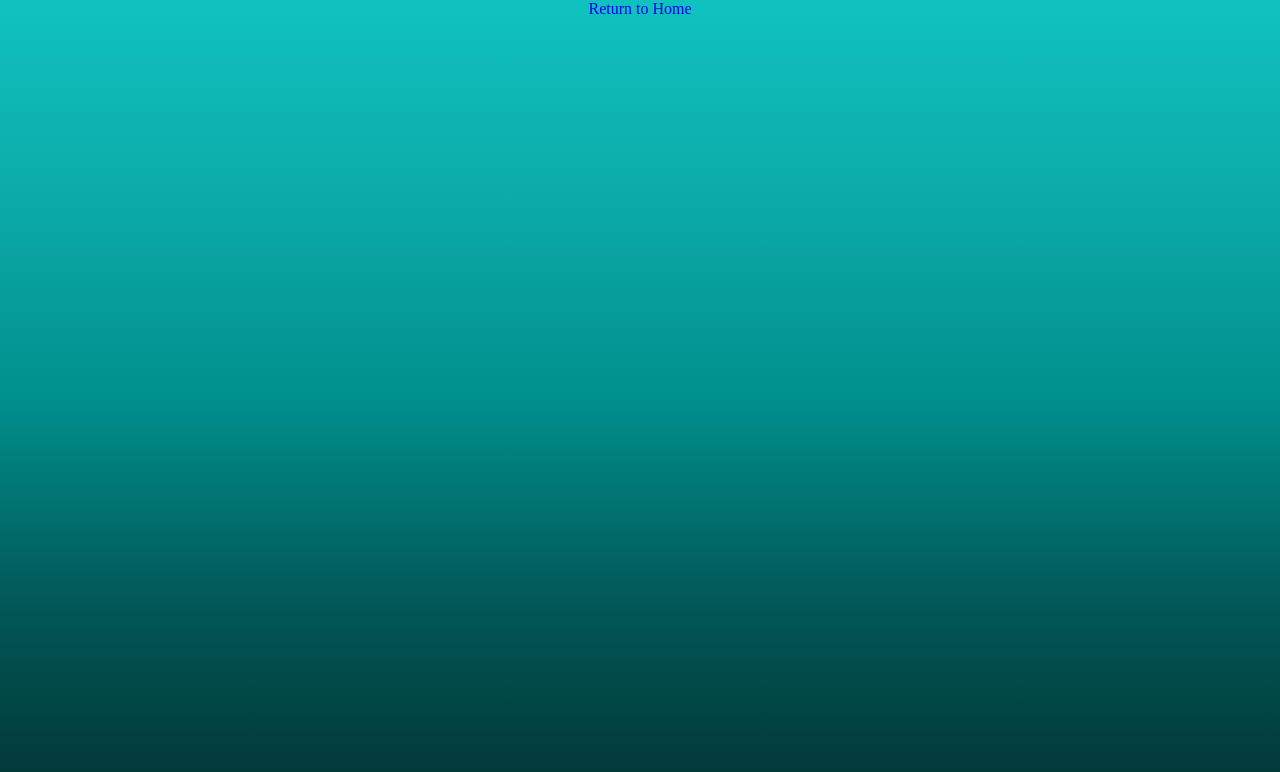
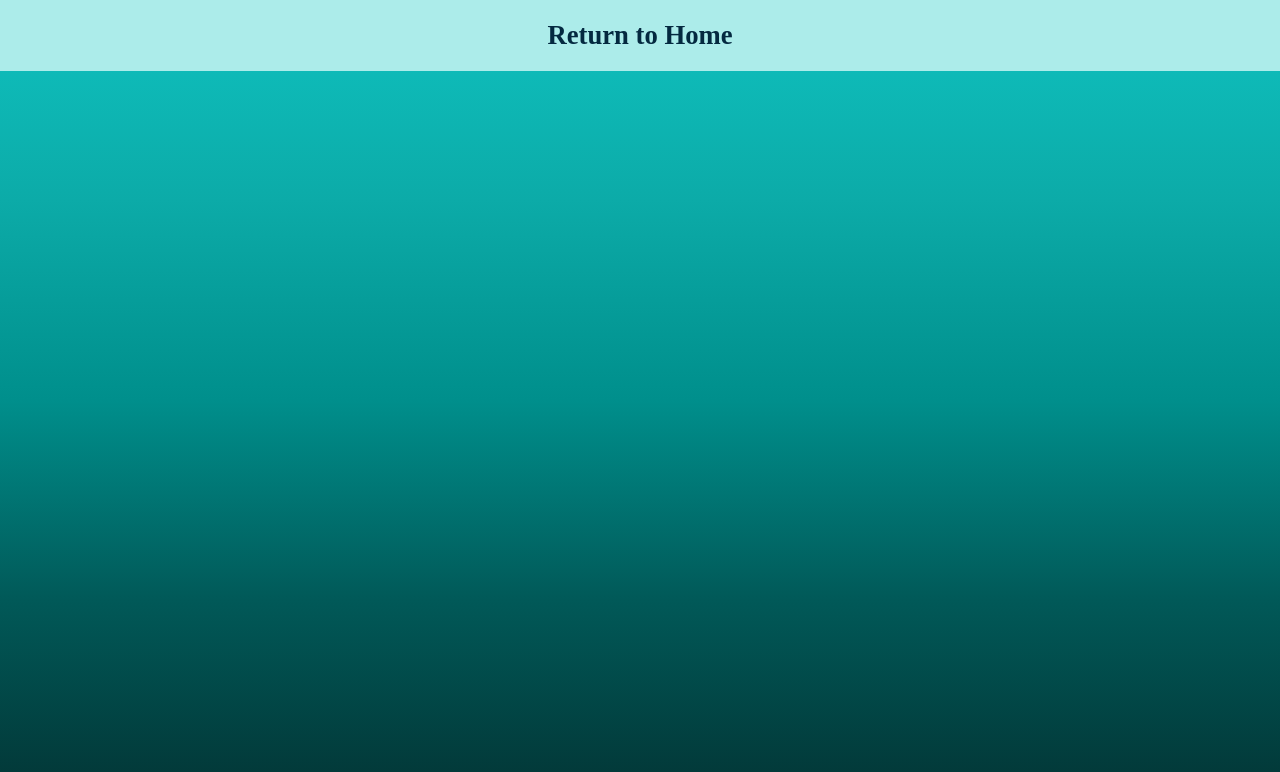
Before and after one commit to Julian-1301/tests, a website: page projects/todolist/todolist.html in a window 1280 px wide. Drawn offline with Linux system fonts and the light colour scheme.

Commit message:
return button

```diff
--- a/base.js
+++ b/base.js
@@ -2,11 +2,12 @@
 const body = document.body;
 
 // Create a new anchor element
-const returnElement = document.createElement('a');
+const returnElement = document.createElement("a");
 
 // Set the attributes and inner HTML for the anchor element
-returnElement.href = '../../index.html'; // Set the href attribute
-returnElement.innerText = 'Return to Home'; // Set the text inside the anchor
+returnElement.href = "../../index.html"; // Set the href attribute
+returnElement.innerText = "Return to Home"; // Set the text inside the anchor
+returnElement.classList.add("return");
 
 // Append the anchor element to the body
 body.appendChild(returnElement);
--- a/style.css
+++ b/style.css
@@ -1,23 +1,25 @@
 * {
   margin: 0;
-    font-family: 'Times New Roman', Times, serif;
+  font-family: "Times New Roman", Times, serif;
   box-sizing: border-box; /* Ensures padding and border are included in the element's width and height */
 }
 
-html, body {
+html,
+body {
   height: 100%;
   margin: 0;
-    background: linear-gradient(#0FC2C0, #0CABA8, #008F8C, #015958, #023535);
+  background: linear-gradient(#0fc2c0, #0caba8, #008f8c, #015958, #023535);
   background-repeat: no-repeat;
   background-attachment: fixed;
   display: flex;
   justify-content: center;
 }
 
-#projects-container, #status-container {
+#projects-container,
+#status-container {
   width: 80vw; /* Use a larger width for smaller screens */
   max-width: 600px; /* Limit the max width on larger screens */
-    background: linear-gradient(#005C53, #063f39);
+  background: linear-gradient(#005c53, #063f39);
   margin: 40px 0;
   padding: 20px;
   text-align: center;
@@ -62,9 +64,9 @@ html, body {
   color: #cdacec;
 }
 
-a {
+.project-link {
   text-decoration: none;
-    display: block; /* Make the entire project block clickable */
+  display: block;
 }
 
 h2 {
@@ -78,7 +80,8 @@ h4 {
 
 /* Responsive Design */
 @media only screen and (max-width: 768px) {
-    #projects-container, #status-container {
+  #projects-container,
+  #status-container {
     width: 90vw; /* Make the container take up more space on smaller screens */
     padding: 15px;
   }
@@ -117,7 +120,7 @@ h4 {
 }
 
 .d1 {
-    background: linear-gradient(to bottom right,#acecea 40%, #042940);
+  background: linear-gradient(to bottom right, #acecea 40%, #042940);
 }
 
 .d2 {
@@ -132,3 +135,22 @@ h4 {
   margin-left: 20px;
   color: #defffe;
 }
+
+.return {
+  color: #acecea;
+  text-decoration: none;
+  font-size: 20pt;
+  width: 100vw;
+  height: fit-content;
+  background-color: #042940;
+  text-align: center;
+  font-weight: bold;
+  padding: 20px 0;
+  transition: background-color 0.5s ease;
+  transition: color 0.5s ease;
+}
+
+.return:hover {
+  color: #042940;
+  background-color: #acecea;
+}
```
Also changed, not shown: 1 other file. Lines whose indentation alone changed are shown as unchanged.
